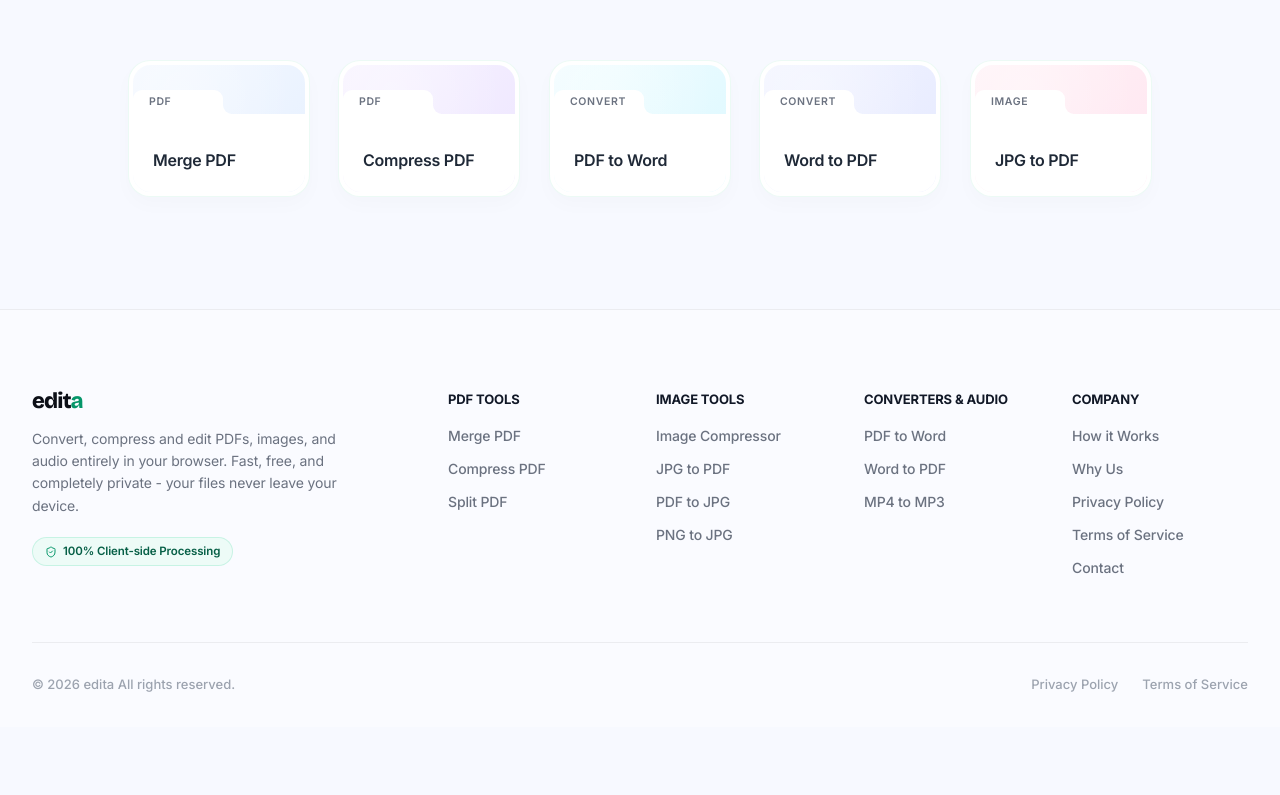
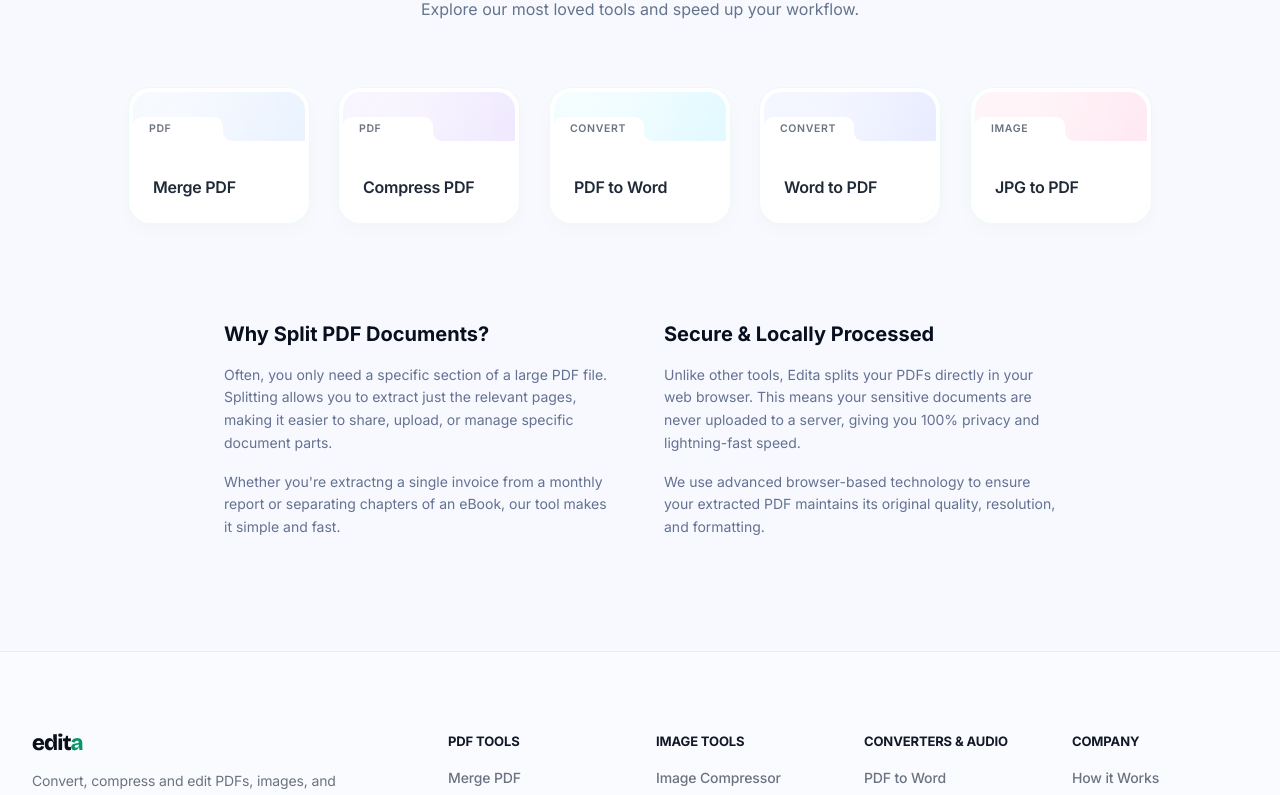
Before and after one commit to siddharth-fr/edita, a Next.js app: page /tools/split-pdf in a window 1280 px wide. Shown: the part 1414-2209 px from the top of the page. Before the commit the page ends 2141 px from the top, so only its background shows below. Built offline with nearby package versions, Linux system fonts and the light colour scheme.

Commit message:
split pdf seo improved

```diff
--- a/src/app/tools/image-compressor/page.tsx
+++ b/src/app/tools/image-compressor/page.tsx
@@ -7,7 +7,7 @@
 });
 
 export const metadata = constructMetadata({
-  title: "Image Compressor - Compress JPG, PNG & WebP Online",
+  title: "Image Compressor - Compress JPG, PNG & WebP Online | Edita",
   description: "Compress JPG, PNG and WebP images online for free. Reduce image file size quickly while keeping high quality. Fast browser-based compression. No upload to server required.",
   canonical: "/tools/image-compressor",
   keywords: ["image compressor", "compress images online", "reduce image size", "compress jpg", "compress png", "webp compressor", "free image compressor"],
--- a/src/app/tools/split-pdf/page.tsx
+++ b/src/app/tools/split-pdf/page.tsx
@@ -7,15 +7,60 @@
 });
 
 export const metadata = constructMetadata({
-  title: "Split PDF Online Free – Edita.tools",
-  description: "Extract specific pages or split your PDF into multiple files online. Secure browser-based PDF splitting. No signup, no uploads, 100% private.",
+  title: "Split PDF Online – Extract Pages from PDF Free | Edita",
+  description: "Split PDF files online for free. Extract specific pages or separate your PDF into multiple documents. Fast browser-based splitting with private, local processing.",
   canonical: "/tools/split-pdf",
-  keywords: ["split pdf", "extract pdf pages", "free pdf splitter", "online pdf tool", "secure pdf processing"],
+  keywords: ["split pdf", "extract pdf pages", "online pdf splitter", "free pdf tools", "separate pdf pages"],
 });
 
 export default function Page() {
   return (
-    <ToolLayout title="Split PDF" description="Extract pages from your PDFs.">
+    <ToolLayout
+      title="Split PDF"
+      description="Split PDF files and extract specific pages quickly in your browser while preserving document quality."
+      howItWorksSteps={[
+        {
+          title: "Upload PDF",
+          desc: "Select the PDF file you want to split from your computer or device."
+        },
+        {
+          title: "Select Range",
+          desc: "Choose the specific pages or the range you want to extract from the document."
+        },
+        {
+          title: "Extract Pages",
+          desc: "Our tool processes the split instantly in your browser for you to download."
+        }
+      ]}
+      footerContent={
+        <div className="grid grid-cols-1 md:grid-cols-2 gap-12 text-sm leading-relaxed text-muted-foreground">
+          <div className="space-y-4">
+            <h2 className="text-xl font-bold text-foreground">Why Split PDF Documents?</h2>
+            <p>
+              Often, you only need a specific section of a large PDF file. Splitting allows
+              you to extract just the relevant pages, making it easier to share, upload,
+              or manage specific document parts.
+            </p>
+            <p>
+               Whether you're extractng a single invoice from a monthly report or
+               separating chapters of an eBook, our tool makes it simple and fast.
+            </p>
+          </div>
+          <div className="space-y-4">
+            <h2 className="text-xl font-bold text-foreground">Secure & Locally Processed</h2>
+            <p>
+              Unlike other tools, Edita splits your PDFs directly in your web browser.
+              This means your sensitive documents are never uploaded to a server,
+              giving you 100% privacy and lightning-fast speed.
+            </p>
+            <p>
+              We use advanced browser-based technology to ensure your extracted PDF
+              maintains its original quality, resolution, and formatting.
+            </p>
+          </div>
+        </div>
+      }
+    >
       <SplitPdfClient />
     </ToolLayout>
   );
--- a/src/components/tools/SplitPdfClient.tsx
+++ b/src/components/tools/SplitPdfClient.tsx
@@ -123,7 +123,7 @@
                         <div className="flex justify-center pt-4 border-t border-border/50">
                             {!result ? (
                                 <Button size="lg" onClick={splitPdf} disabled={isProcessing} isLoading={isProcessing} className="w-full sm:w-auto">
-                                    {isProcessing ? 'Splitting...' : 'Split PDF'}
+                                    {isProcessing ? 'Processing...' : 'Split PDF Now'}
                                 </Button>
                             ) : (
                                 <div className="flex flex-col items-center gap-4 w-full">
@@ -141,6 +141,9 @@
                                 </div>
                             )}
                         </div>
+                        <p className="text-[11px] text-muted-foreground/60 text-center mt-2">
+                             Your files are processed locally in your browser and never leave your device.
+                        </p>
                     </div>
                 </div>
             )}
```
